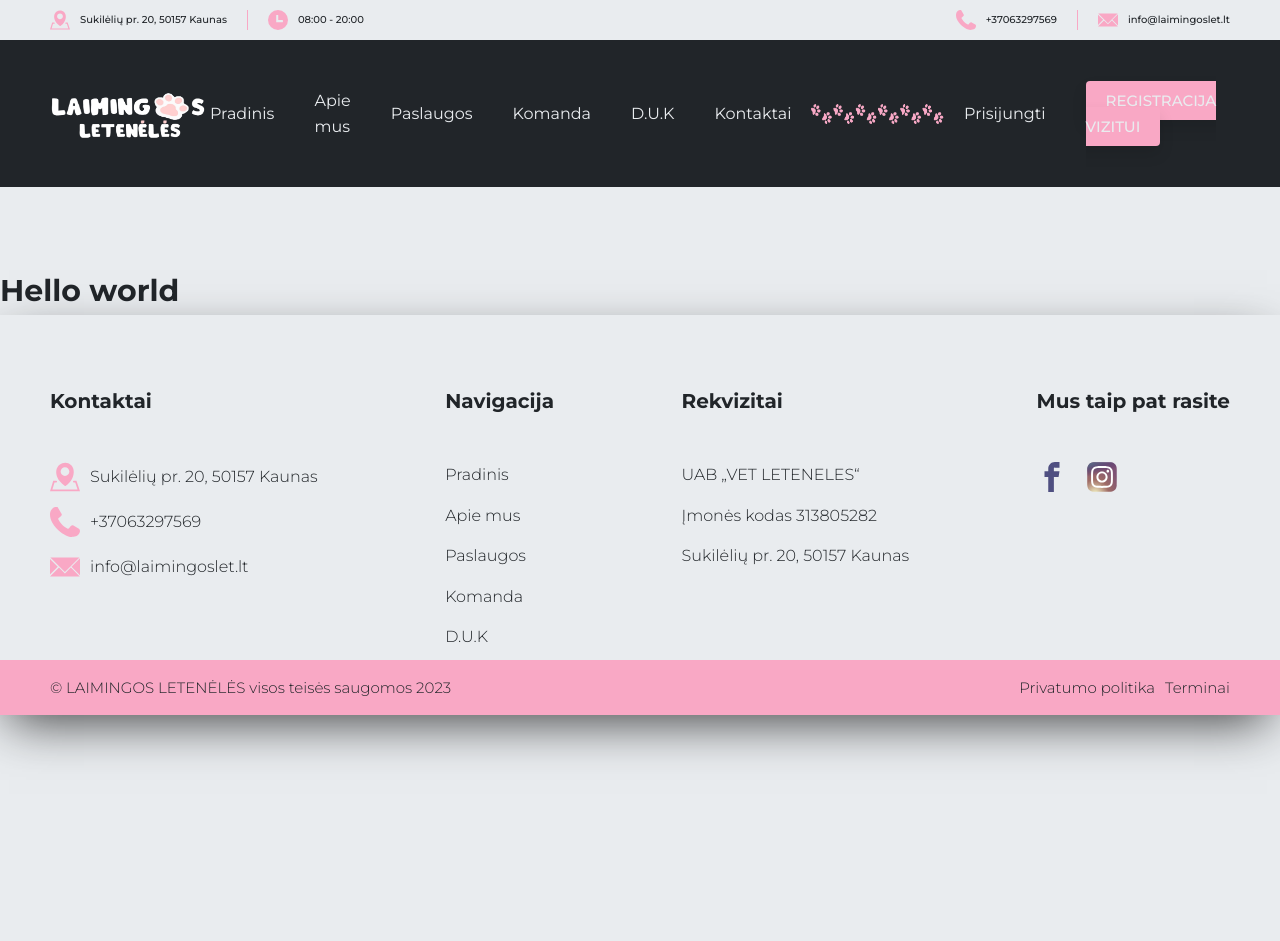
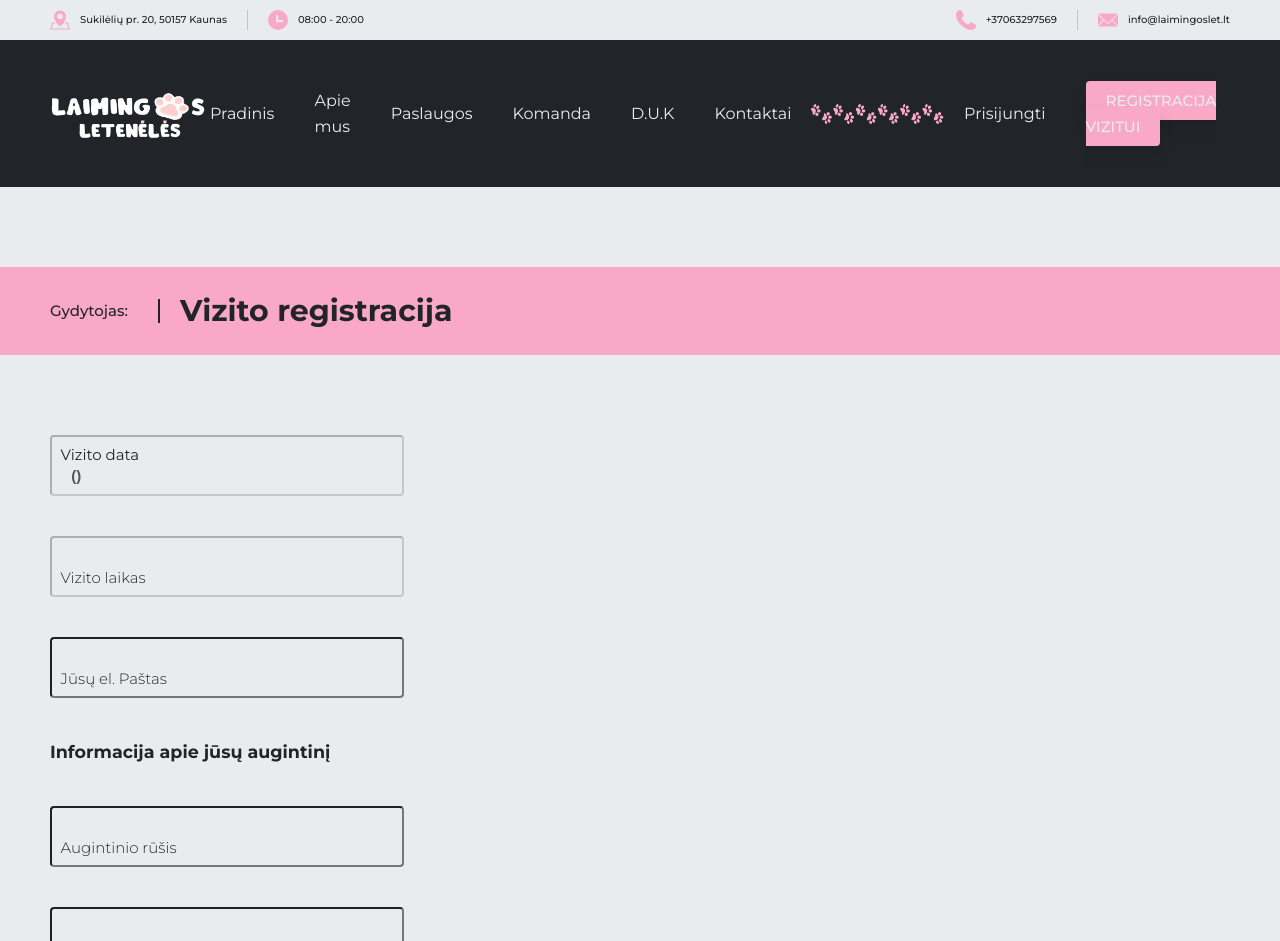
Before and after one commit to Jasiuka/vet-clinic, a React (Vite) app: page /vizitas/registracija/1 in a window 1280 px wide. Shown: the top 941 px of the page. Before the commit the page ends 800 px from the top, so only its background shows below. Built offline with nearby package versions, Linux system fonts and the light colour scheme; no server answers.

Commit message:
readme, appointment registration page

```diff
--- a/src/pages/authentication/form-input-box.component.jsx
+++ b/src/components/form-input-box.component.jsx
@@ -1,7 +1,14 @@
-import { useState } from "react";
+import { useEffect, useState } from "react";
 import PropTypes from "prop-types";
 
-export const FormInputBox = ({ label, inputId, inputType, inputName }) => {
+export const FormInputBox = ({
+  label,
+  inputId,
+  inputType,
+  inputName,
+  isDisabled = false,
+  isValue = "",
+}) => {
   const [isLabelMoved, setIsLabelMoved] = useState(false);
   const [inputValue, setInputValue] = useState("");
 
@@ -14,13 +21,16 @@ export const FormInputBox = ({ label, inputId, inputType, inputName }) => {
         onFocus={() => setIsLabelMoved(true)}
         onBlur={() => setIsLabelMoved(false)}
         onChange={(e) => setInputValue(e.target.value)}
-        value={inputValue}
+        value={isValue ? isValue : inputValue}
         name={inputName}
+        disabled={isDisabled}
       />
       <label
         htmlFor={inputId}
         className={`form-label ${
-          isLabelMoved || inputValue.length > 0 ? "form-label-moved" : ""
+          isLabelMoved || inputValue.length > 0 || isValue
+            ? "form-label-moved"
+            : ""
         }`}
       >
         {label}
@@ -34,6 +44,8 @@ FormInputBox.propTypes = {
   inputId: PropTypes.string,
   inputType: PropTypes.string,
   inputName: PropTypes.string,
+  isDisabled: PropTypes.bool,
+  isValue: PropTypes.string,
 };
 
 export default FormInputBox;
--- a/src/main.jsx
+++ b/src/main.jsx
@@ -11,7 +11,7 @@ import OurTeamPage from "./pages/our-team/our-team.page.jsx";
 import ServicesPage from "./pages/services/services.page.jsx";
 import FaqPage from "./pages/faq/faq.page.jsx";
 import ContactsPage from "./pages/contacts/contacts.page.jsx";
-import AppointmentRegistration from "./pages/appointment-registration.page.jsx";
+import AppointmentRegistration from "./pages/appointment/registration-route/appointment-registration.page.jsx";
 import { Layout } from "./components/layout.component.jsx";
 
 // const AuthenticationPage = lazy(() =>
--- a/src/pages/appointment-registration.page.jsx
+++ /dev/null
@@ -1,9 +0,0 @@
-import { useParams } from "react-router-dom";
-export const AppointmentRegistration = () => {
-  let { id } = useParams();
-  // const result = appointmentsApi.endpoints.getAppointmentsByDateRange;
-  console.log(id);
-  return <h1 className="for-observer">Hello world</h1>;
-};
-
-export default AppointmentRegistration;
--- a/src/pages/appointment/appointment.page.jsx
+++ b/src/pages/appointment/appointment.page.jsx
@@ -4,6 +4,11 @@ import "./appointment.style.css";
 import { useState } from "react";
 import AppointmentCard from "./appointment-card.component";
 import { useGetAppointmentsByDateRangeQuery } from "../../services/appointments";
+import {
+  ChangeDateFormat,
+  ExtractDate,
+  RemoveSeconds,
+} from "../../utils/helper-fncs";
 export const AppointmentPage = () => {
   const [dateRangeObject, setDateRangeObject] = useState({
     start: null,
@@ -32,47 +37,12 @@ export const AppointmentPage = () => {
     });
   };
 
-  // Fetches appointments by date range, if only start date is given, end date = start date
-  // const fetchAppointments = async ({ start, end }) => {
-  //   if (!end) end = start;
-  //   const { startDate, endDate } = formatDates(start, end);
-  //   const response = await fetch(
-  //     `/api/v1/appointments?startDate=${startDate}&endDate=${endDate}`,
-  //     {
-  //       method: "GET",
-  //       mode: "cors",
-  //       headers: { "Content-type": "application/json" },
-  //     }
-  //   );
-  //   const results = await response.json();
-  //   const fixedResults = fixDates(results);
-  //   setFetchedResults(fixedResults);
-
-  //   setSearchCount((prev) => prev + 1);
-  // };
-
-  // Extract date from date string (2023-06-10 00:00:00) -> 2023-06-10
-  const extractDate = (dateString) => {
-    const indexOfSpace = dateString.indexOf(" ");
-    const dateSubString = dateString.slice(0, indexOfSpace);
-    return dateSubString;
-  };
-
-  // Removes :00 (seconds) from time string 14:00:00 => 14:00;
-  const removeSeconds = (timeString) => {
-    const newString = timeString.slice(0, timeString.length - 3);
-    return newString;
-  };
-
   // converts date from UTC 0, to UTC +3 (Lithuania timezone)
   const fixDates = (appointmentsArray) => {
     const fixedDatesOfAppointments = appointmentsArray.map((appointment) => {
-      const fixedDate = new Date(`${appointment.appointmentDate}`);
       const newObject = {
         ...appointment,
-        appointmentDate: fixedDate.toLocaleString("lt-LT", {
-          timezone: "UTC",
-        }),
+        appointmentDate: ChangeDateFormat(appointment.appointmentDate),
       };
       return newObject;
     });
@@ -132,8 +102,8 @@ export const AppointmentPage = () => {
                   <AppointmentCard
                     key={id}
                     dayName={dayName}
-                    date={extractDate(appointmentDate)}
-                    time={removeSeconds(appointmentTime)}
+                    date={ExtractDate(appointmentDate)}
+                    time={RemoveSeconds(appointmentTime)}
                     appointmentId={id}
                     vetName={vetName}
                     vetLastName={lastName}
--- /dev/null
+++ b/src/pages/appointment/registration-route/appointment-registration.page.jsx
@@ -0,0 +1,101 @@
+import { useParams } from "react-router-dom";
+import FormInputBox from "../../../components/form-input-box.component";
+import {
+  ChangeDateFormat,
+  ExtractDate,
+  RemoveSeconds,
+} from "../../../utils/helper-fncs";
+import { useGetAppointmentByIdQuery } from "../../../services/appointments";
+import { useState, useEffect } from "react";
+import "./appointment-registration.style.css";
+export const AppointmentRegistration = () => {
+  let { id } = useParams();
+  const [appointmentData, setAppointmentData] = useState({
+    id: "",
+    date: "",
+    time: "",
+    dayName: "",
+    vetName: "",
+    vetLastName: "",
+  });
+  const { data, error, isLoading } = useGetAppointmentByIdQuery(id);
+  useEffect(() => {
+    if (data) {
+      const {
+        id,
+        appointmentDate,
+        appointmentTime,
+        dayName,
+        vetName,
+        lastName,
+      } = data;
+      setAppointmentData({
+        id: id,
+        date: ExtractDate(ChangeDateFormat(appointmentDate)),
+        time: RemoveSeconds(appointmentTime),
+        dayName: dayName,
+        vetName: vetName,
+        vetLastName: lastName,
+      });
+    }
+  }, [data]);
+
+  return (
+    <main className="appointment-registration">
+      <div className="appointment-registration-heading for-observer">
+        <div className="appointment-registration-heading__appointment-data">
+          <p>{appointmentData.date}</p>
+          <p>{appointmentData.dayName.toUpperCase()}</p>
+          <p>{appointmentData.time}</p>
+          <p>{`Gydytojas: ${appointmentData.vetName} ${appointmentData.vetLastName}`}</p>
+        </div>
+        <h1>Vizito registracija</h1>
+      </div>
+      <div className="appointment-registration__forms appointment-registration__inner">
+        <FormInputBox
+          inputId={"reg_date"}
+          inputName={"reg_date"}
+          inputType={"text"}
+          label={"Vizito data"}
+          isDisabled={true}
+          isValue={`${appointmentData.date} (${appointmentData.dayName})`}
+        />
+        <FormInputBox
+          inputId={"reg_time"}
+          inputName={"reg_time"}
+          inputType={"text"}
+          label={"Vizito laikas"}
+          isDisabled={true}
+          isValue={appointmentData.time}
+        />
+        <FormInputBox
+          inputId={"reg_email"}
+          inputName={"reg_email"}
+          inputType={"email"}
+          label={"Jūsų el. Paštas"}
+        />
+        <h3>Informacija apie jūsų augintinį</h3>
+        <FormInputBox
+          inputId={"reg_specie"}
+          inputName={"reg_specie"}
+          inputType={"text"}
+          label={"Augintinio rūšis"}
+        />
+        <FormInputBox
+          inputId={"reg_breed"}
+          inputName={"reg_breed"}
+          inputType={"text"}
+          label={"Augintinio veislė"}
+        />
+        <FormInputBox
+          inputId={"reg_years"}
+          inputName={"reg_years"}
+          inputType={"number"}
+          label={"Augintinio amžius"}
+        />
+      </div>
+    </main>
+  );
+};
+
+export default AppointmentRegistration;
--- /dev/null
+++ b/src/pages/appointment/registration-route/appointment-registration.style.css
@@ -0,0 +1,44 @@
+.appointment-registration-heading {
+  color: var(--dark-grey);
+  display: block;
+  background-color: var(--accent-color);
+  padding: var(--page-heading-padding);
+  display: flex;
+  gap: 2rem;
+  align-items: center;
+}
+
+.appointment-registration-heading__appointment-data {
+  padding-right: 3rem;
+  border-width: 0px;
+  border-right: 2px solid var(--dark-grey);
+}
+
+.appointment-registration-heading__appointment-data p {
+  font-size: var(--font-small);
+  font-weight: 500;
+}
+
+.appointment-registration__inner {
+  padding: var(--section-padding);
+  display: flex;
+  flex-direction: column;
+  justify-content: center;
+  gap: 4rem;
+}
+
+.appointment-registration__inner .form-container {
+  width: 30%;
+}
+
+.appointment-registration__inner .form-container:first-of-type {
+  margin: 0;
+}
+
+.appointment-registration__inner .form-container input {
+  padding-left: 1.5rem;
+}
+
+.appointment-registration__inner .form-container input:disabled {
+  font-weight: 600;
+}
--- a/src/pages/authentication/log-in.component.jsx
+++ b/src/pages/authentication/log-in.component.jsx
@@ -1,7 +1,7 @@
 import { Link } from "react-router-dom";
 import AuthFacebookIcon from "./facebook-icon";
 import AuthGoogleIcon from "./google-icon";
-import FormInputBox from "./form-input-box.component";
+import FormInputBox from "../../components/form-input-box.component";
 import PropTypes from "prop-types";
 
 export const LoginForm = ({ handleFormchange, handleLogin }) => {
--- a/src/pages/authentication/sign-up.component.jsx
+++ b/src/pages/authentication/sign-up.component.jsx
@@ -1,4 +1,4 @@
-import FormInputBox from "./form-input-box.component";
+import FormInputBox from "../../components/form-input-box.component";
 import PropTypes from "prop-types";
 export const SignupForm = ({ handleOnSubmit }) => {
   return (
--- a/src/services/appointments.js
+++ b/src/services/appointments.js
@@ -8,7 +8,13 @@ export const appointmentsApi = createApi({
       query: (dateRange) =>
         `appointments?startDate=${dateRange.start}&endDate=${dateRange.end}`,
     }),
+    getAppointmentById: builder.query({
+      query: (id) => `appointments/id?id=${id}`,
+    }),
   }),
 });
 
-export const { useGetAppointmentsByDateRangeQuery } = appointmentsApi;
+export const {
+  useGetAppointmentsByDateRangeQuery,
+  useGetAppointmentByIdQuery,
+} = appointmentsApi;
--- /dev/null
+++ b/src/utils/helper-fncs.js
@@ -0,0 +1,19 @@
+// converts date from UTC 0, to UTC +3 (Lithuania timezone)
+export const ChangeDateFormat = (appointmentDate) => {
+  const date = new Date(`${appointmentDate}`);
+  const fixedDate = date.toLocaleString("lt-LT");
+  return fixedDate;
+};
+
+// Extract date from date string (2023-06-10 00:00:00) -> 2023-06-10
+export const ExtractDate = (dateString) => {
+  const indexOfSpace = dateString.indexOf(" ");
+  const dateSubString = dateString.slice(0, indexOfSpace);
+  return dateSubString;
+};
+
+// Removes :00 (seconds) from time string 14:00:00 => 14:00;
+export const RemoveSeconds = (timeString) => {
+  const newString = timeString.slice(0, timeString.length - 3);
+  return newString;
+};
```
Also changed, not shown: server.js (+25 -2 lines), 1 other file (tests, documents, lock files or other folders).
